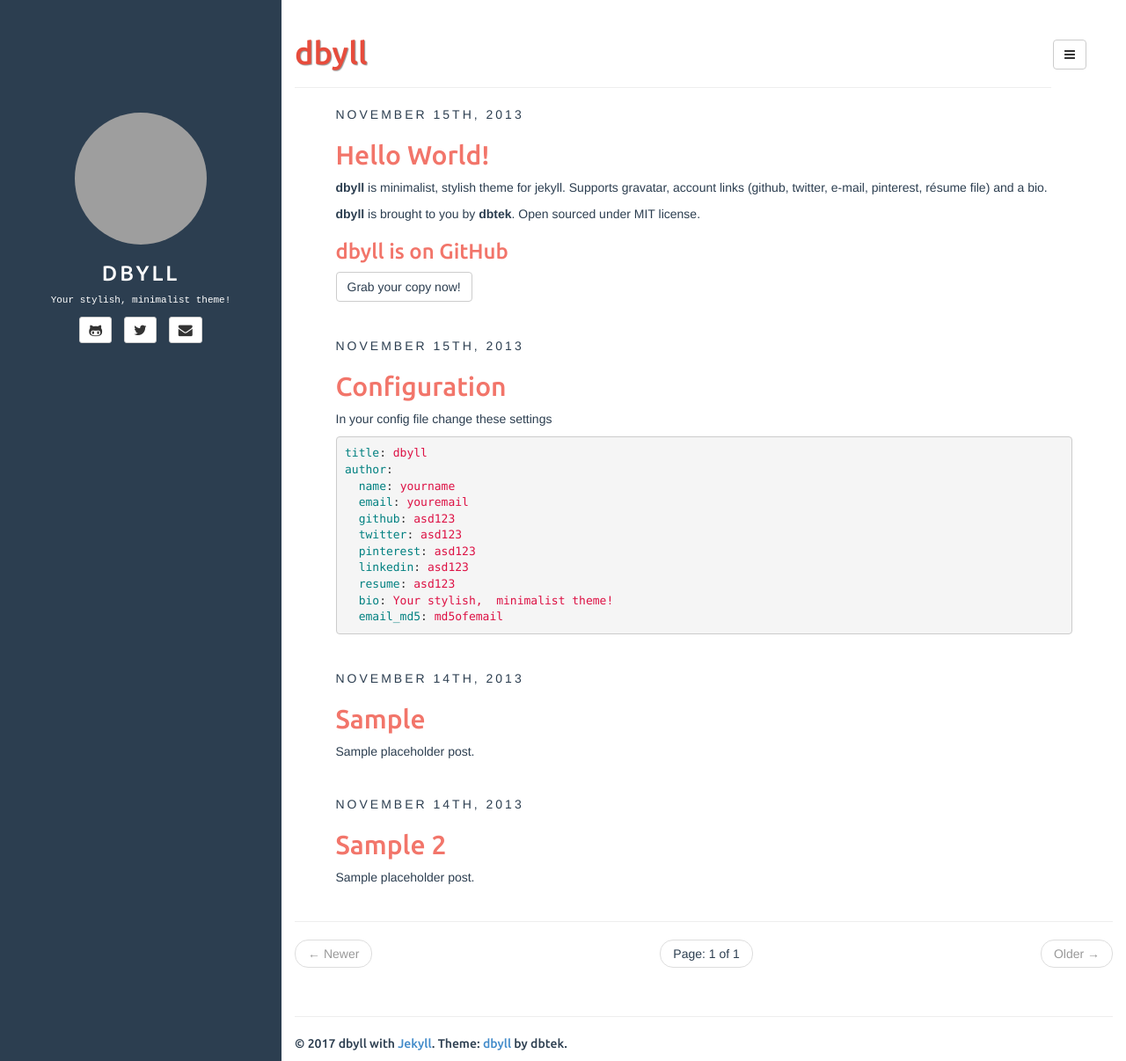
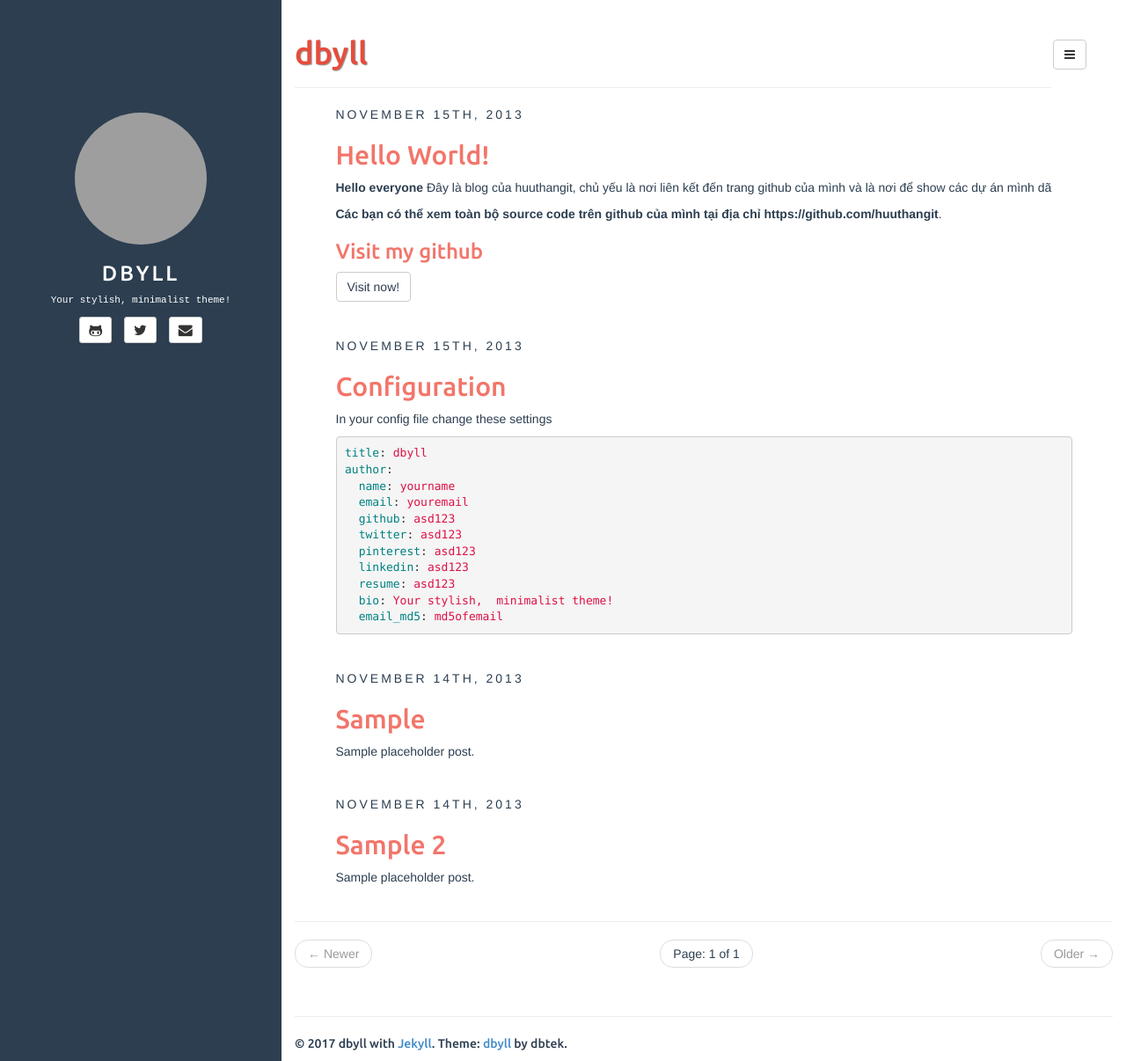
Before and after one commit to huuthangdut/huuthangit.github.io, a Jekyll site: the page built from index.html, in a window 1280 px wide and 1206 px high. Shown: the whole window at 88% size. Built offline with Jekyll 4.4.1, drawn with Linux system fonts in a browser that asks for light colours; the list of posts is cut into pages by our own code; grey boxes are pictures that could not be loaded.

Commit message:
Update 2013-11-15-hello-world.md

```diff
--- a/_posts/2013-11-15-hello-world.md
+++ b/_posts/2013-11-15-hello-world.md
@@ -7,10 +7,10 @@
 comments: true
 ---
 
-**dbyll** is minimalist, stylish theme for jekyll. Supports gravatar, account links (github, twitter, e-mail, pinterest, résume file) and a bio.
+**Hello everyone** Đây là blog của huuthangit, chủ yếu là nơi liên kết đến trang github của mình và là nơi để show các dự án mình dã
 
-**dbyll** is brought to you by **[dbtek](http://ismaildemirbilek.com)**. Open sourced under [MIT](http://opensource.org/licenses/MIT) license.
+**Các bạn có thể xem toàn bộ source code trên github của mình tại địa chỉ**  **[https://github.com/huuthangit](https://github.com/huuthangit)**.
 
-### dbyll is on GitHub
+### Visit my github
 
-<a class="btn btn-default" href="https://github.com/dbtek/dbyll">Grab your copy now!</a>
+<a class="btn btn-default" href="https://github.com/huuthangit">Visit now!</a>
```
